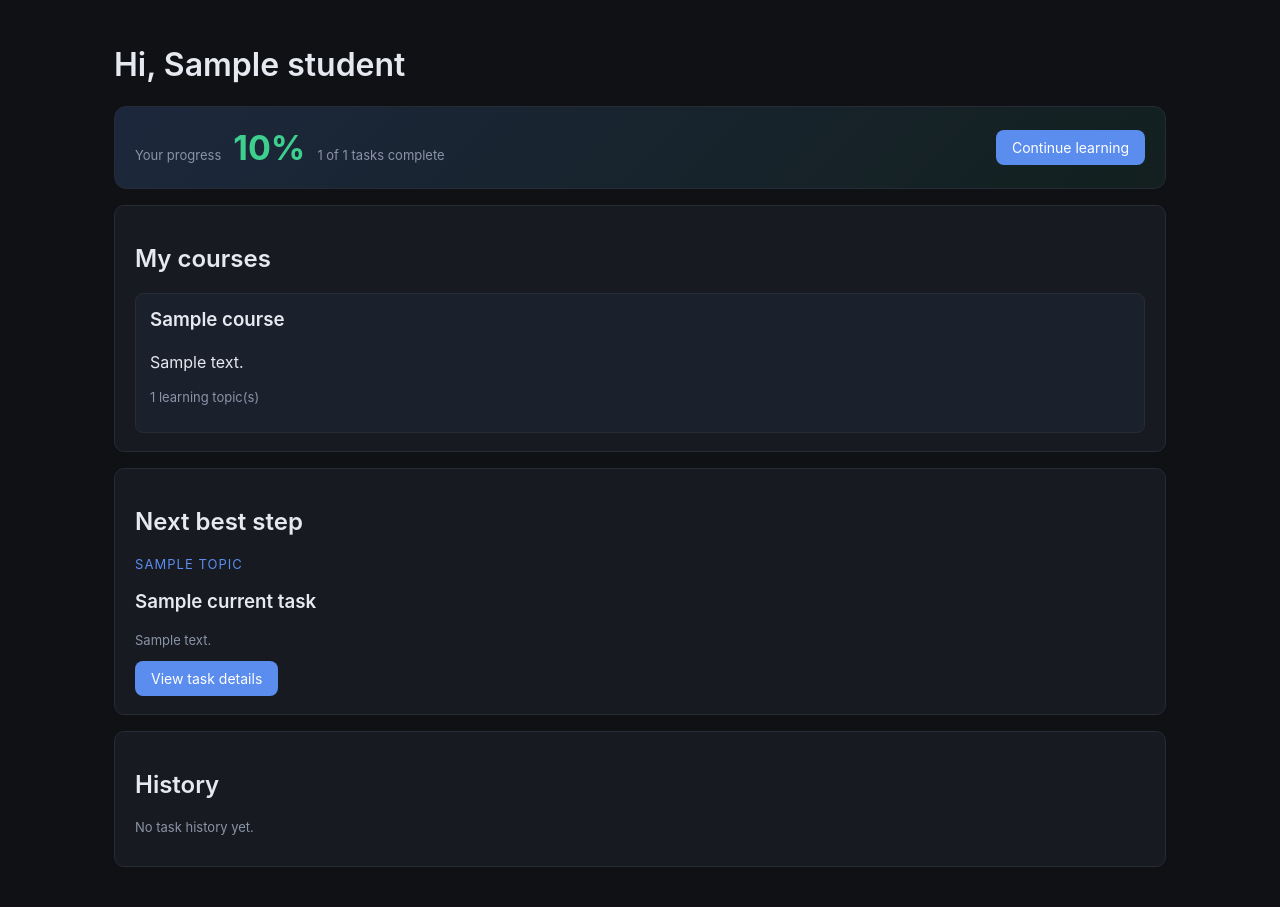
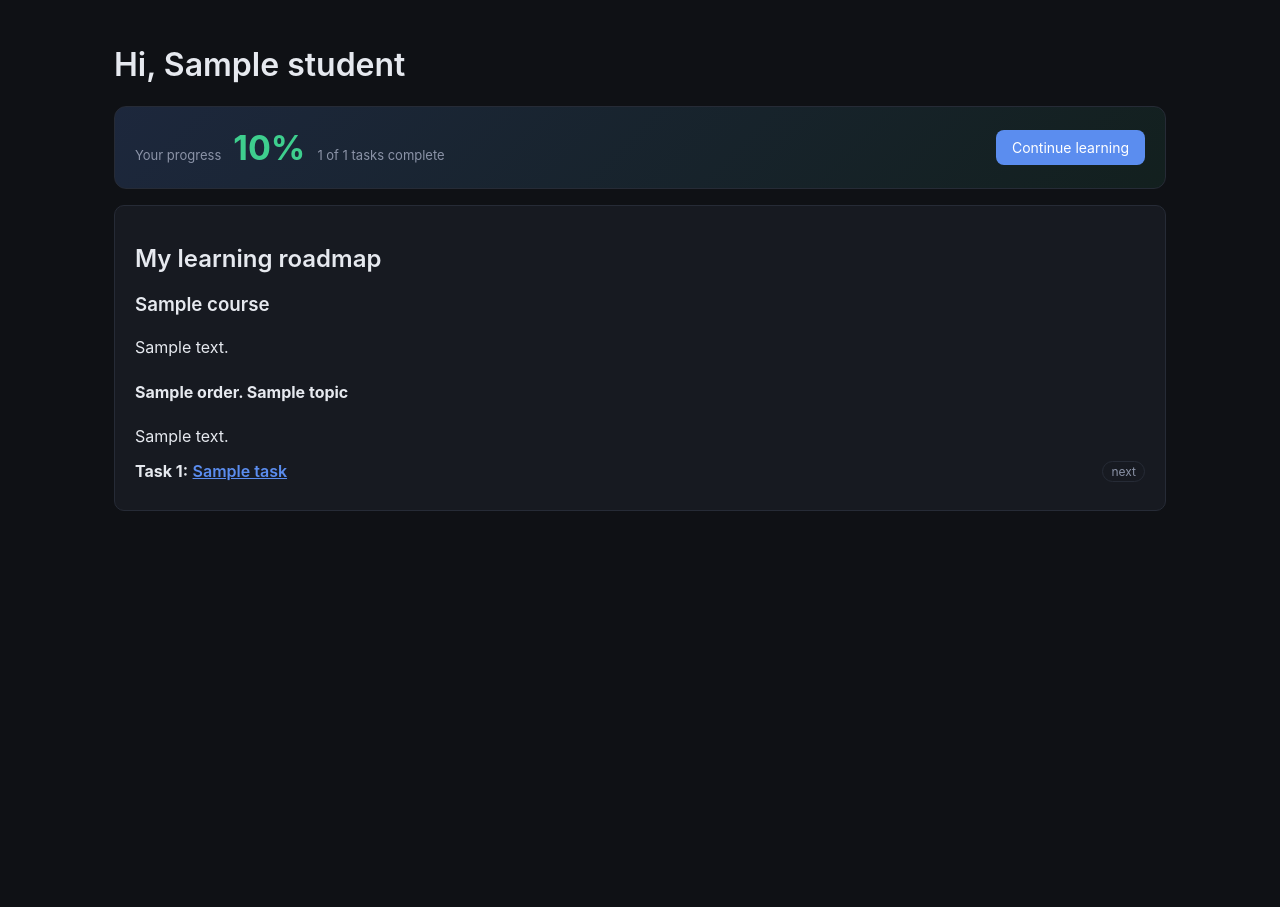
Before and after one commit to patrickodeh1/MethodIQ, a FastAPI app: template app/templates/dashboard.html in a window 1280 px wide. Shown: the part 66-973 px from the top of the page. After the commit the page ends 577 px from the top, so only its background shows below. Run offline with FastAPI, Linux system fonts and the light colour scheme; the template is opened without the code that fills it: most values are stand-ins (such as "Sample title", 1, 10 or a date in 2020); some libraries are stand-ins or nearby versions.

Commit message:
Improve student task progression
Co-authored-by: Copilot <223556219+Copilot@users.noreply.github.com>

```diff
--- a/app/templates/admin/task_draft.html
+++ b/app/templates/admin/task_draft.html
@@ -15,7 +15,7 @@
     <label>Description</label>
     <div class="rich-editor" data-target="draft-description"></div>
     <textarea id="draft-description" name="description" hidden>{{ draft.description }}</textarea>
-    <label>Function name <span class="muted">(students fill in this function's body; hidden tests call it directly)</span></label>
+    <label>Function name <span class="muted">(students fill in this function's body; test cases call it directly)</span></label>
     <input type="text" name="entry_function" value="{{ draft.entry_function }}">
     <label>Parameters <span class="muted">(comma-separated, in call order)</span></label>
     <input type="text" name="params" value="{{ draft.params|join(', ') }}">
--- a/app/templates/dashboard.html
+++ b/app/templates/dashboard.html
@@ -8,62 +8,47 @@
   {% if current_task %}<a class="btn" href="/task/{{ current_task.id }}">Continue learning</a>{% endif %}
 </div>
 <div class="card">
-  <h2>My courses</h2>
-  {% if enrolled_courses %}
-    <div class="course-grid">
-      {% for course in enrolled_courses %}
-        <article class="course-card">
-          <h3>{{ course.name }}</h3>
-          <div class="rich-content">{{ course.description|safe }}</div>
-          <p class="muted">{{ course.topics|length }} learning topic(s)</p>
-        </article>
-      {% endfor %}
-    </div>
+  <h2>My learning roadmap</h2>
+  {% if course_sections %}
+    {% for section in course_sections %}
+      <article class="course-roadmap">
+        <h3>{{ section.course.name }}</h3>
+        <div class="rich-content">{{ section.course.description|safe }}</div>
+        {% for topic_section in section.topics %}
+          <div class="topic-roadmap">
+            <h4>{{ topic_section.topic.order }}. {{ topic_section.topic.name }}</h4>
+            {% if topic_section.topic.description %}
+              <div class="rich-content">{{ topic_section.topic.description|safe }}</div>
+            {% endif %}
+            <ol class="task-list">
+              {% for item in topic_section.tasks %}
+                <li>
+                  <span>
+                    <b>Task {{ loop.index }}:</b>
+                    {% if not item.locked or item.completed %}
+                      <a class="history-title" href="/task/{{ item.task.id }}">{{ item.task.title }}</a>
                     {% else %}
-    <p class="muted">You are not enrolled in any published courses yet. Ask your administrator to enrol you.</p>
+                      <span class="muted">{{ item.task.title }}</span>
                     {% endif %}
-</div>
-<div class="card">
-  <h2>Next best step</h2>
-  {% if current_task %}
-    <p class="eyebrow">{{ current_task.topic.name }}</p>
-    <h3>{{ current_task.title }}</h3>
-    <p class="muted">{{ current_task.description|striptags|truncate(180) }}</p>
-    <a class="btn" href="/task/{{ current_task.id }}">View task details</a>
+                  </span>
+                  <span>
+                    {% if item.completed %}
+                      <span class="badge pass">completed</span>
+                    {% elif item.locked %}
+                      <span class="badge locked">locked</span>
                     {% else %}
-    <p class="muted">No tasks assigned yet, or you've completed everything. Nice work!</p>
-  {% endif %}
-</div>
-<div class="card">
-  <h2>History</h2>
-  {% if all_tasks %}
-    <ul class="task-list">
-      {% for t in history_page_tasks %}
-        <li>
-          <span><b>{{ t.topic.name }}</b><br><a class="history-title" href="/task/{{ t.id }}">{{ t.title }}</a></span>
-          <span>
-            {% if t.id in passed_ids %}
-              <span class="badge pass">completed</span>
-            {% elif current_task and current_task.id == t.id %}
-              <span class="badge">current</span>
-            {% else %}
-              <span class="badge locked">locked</span>
+                      <span class="badge">next</span>
                     {% endif %}
                   </span>
                 </li>
               {% endfor %}
-    </ul>
-    {% if history_total_pages > 1 %}
-      <nav class="pagination" aria-label="History pages">
-        {% if history_page > 1 %}
-          <a class="btn secondary" href="/dashboard?page={{ history_page - 1 }}">Previous</a>
+            </ol>
+          </div>
+        {% endfor %}
+      </article>
+    {% endfor %}
+  {% else %}
+    <p class="muted">You are not enrolled in any published courses with tasks yet. Ask your administrator to enrol you.</p>
   {% endif %}
-        <span class="muted">Page {{ history_page }} of {{ history_total_pages }}</span>
-        {% if history_page < history_total_pages %}
-          <a class="btn secondary" href="/dashboard?page={{ history_page + 1 }}">Next</a>
-        {% endif %}
-      </nav>
-    {% endif %}
-  {% else %}<p class="muted">No task history yet.</p>{% endif %}
 </div>
 {% endblock %}
```
Also changed, not shown: app/routers/admin.py (+18 -0 lines), app/routers/student.py (+72 -18 lines), app/templates/admin/course_detail.html (+18 -1 lines), app/templates/partials/submission_result.html (+7 -2 lines). Lines whose indentation alone changed are shown as unchanged.
